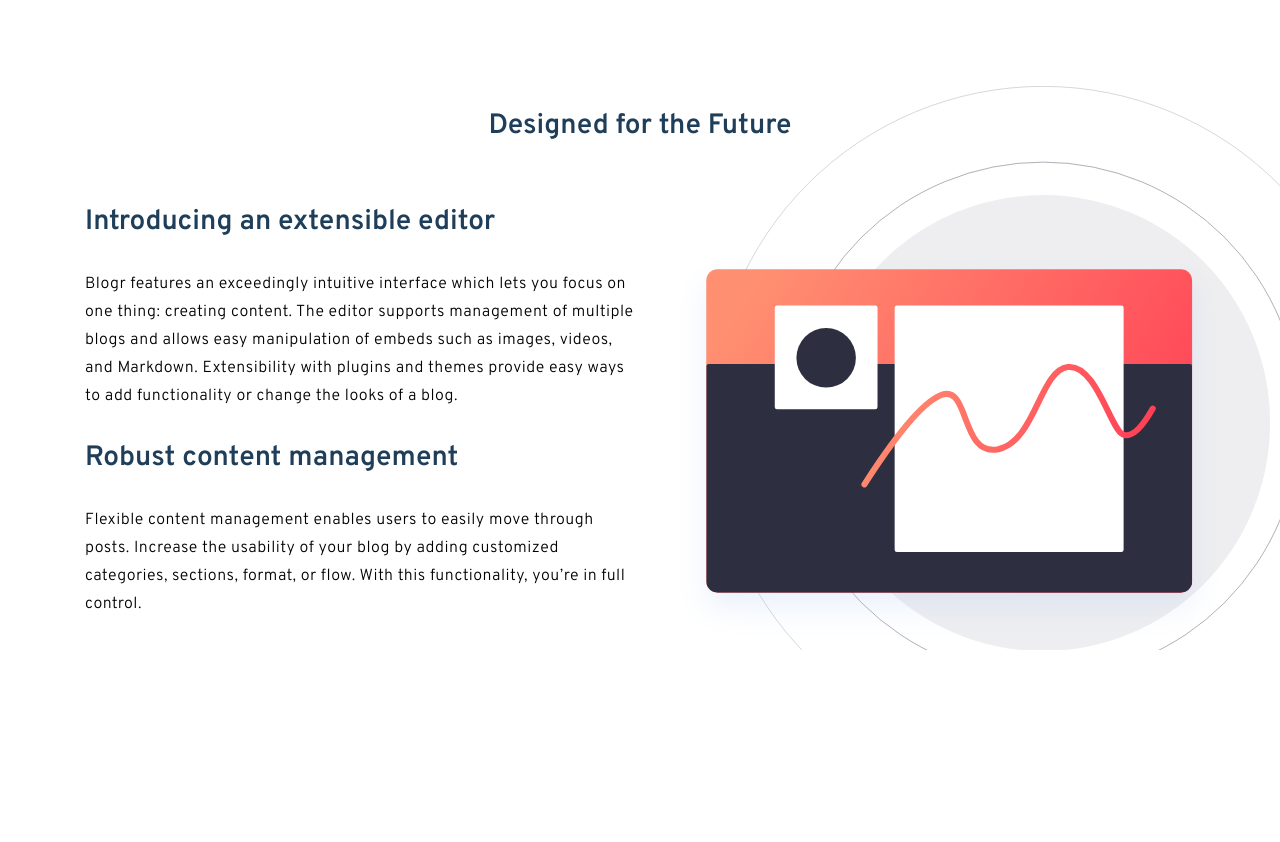
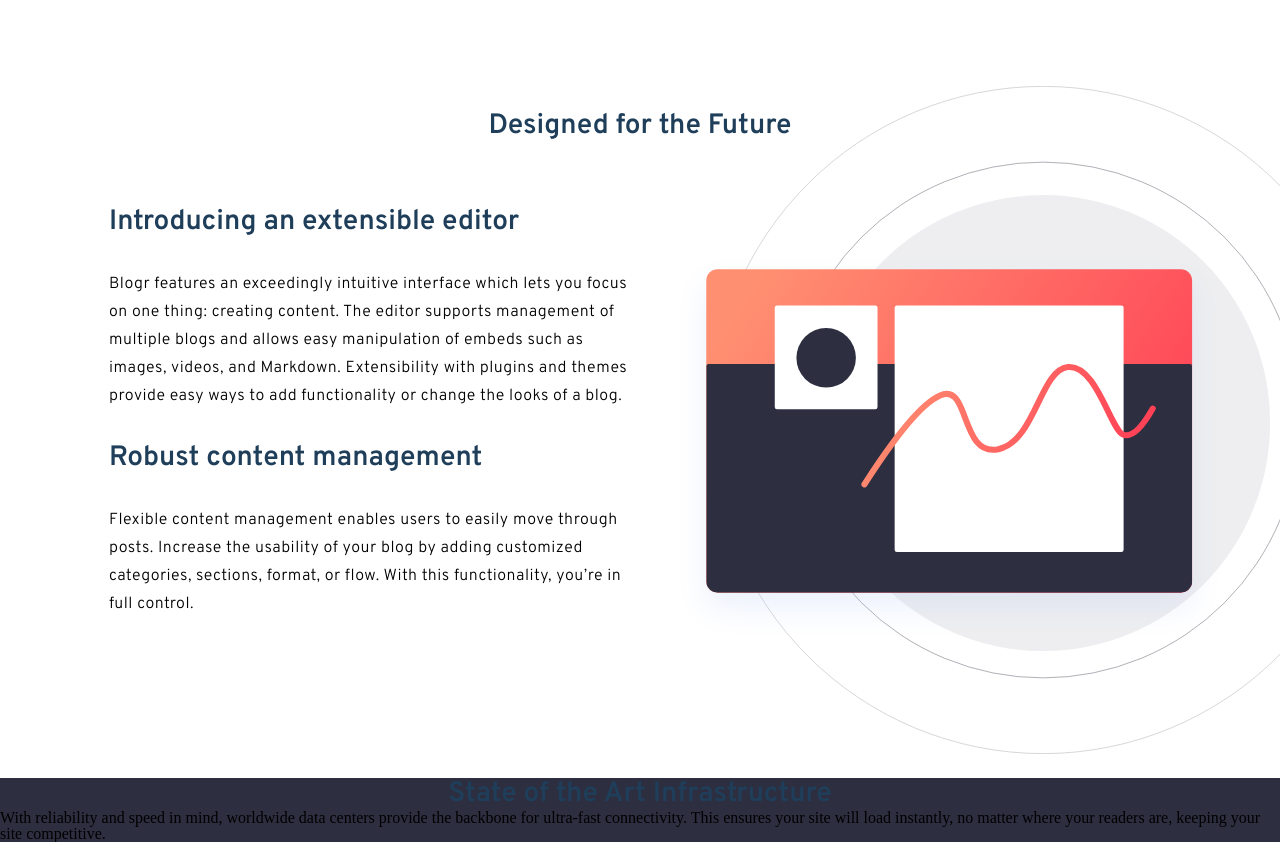
Before and after one commit to webstormcam/Blogr_Landing_Page, a plain HTML site: page index.html in a window 1280 px wide. Shown: the part 538-1380 px from the top of the page. Before the commit the page ends 1188 px from the top, so only its background shows below. Drawn offline with Linux system fonts and the light colour scheme.

Commit message:
Making the middle middle section

```diff
--- a/index.html
+++ b/index.html
@@ -93,7 +93,7 @@
                 </div>
                 <div class="part1-words">
                     <div class="word word1">
-                        <h2 class="word-headers">Introducing an extensible editor</h2>
+                        <h3 class="word-headers">Introducing an extensible editor</h3>
                         <p class="word-content">Blogr features an exceedingly intuitive interface which lets you focus
                             on one thing: creating
                             content. The editor supports management of multiple blogs and allows easy manipulation of
@@ -101,7 +101,7 @@
                             easy ways to add functionality or change the looks of a blog.</p>
                     </div>
                     <div class="word word2">
-                        <h2 class="word-headers">Robust content management</h2>
+                        <h3 class="word-headers">Robust content management</h3>
                         <p class="word-content">Flexible content management enables users to easily move through posts.
                             Increase the
                             usability of your blog by adding customized categories, sections, format, or flow. With this
@@ -110,6 +110,12 @@
                 </div>
             </div>
         </div>
+        <div id="part2">
+            <h2>State of the Art Infrastructure</h2>
+            <p>With reliability and speed in mind, worldwide data centers provide the backbone for ultra-fast
+                connectivity. This ensures your site will load instantly, no matter where your readers are, keeping your
+                site competitive.</p>
+        </div>
     </section>
     <script src="script.js"></script>
 </body>
--- a/style.css
+++ b/style.css
@@ -206,7 +206,7 @@ h1 {
 
 #middle {
     margin-top: 7rem;
-    padding: 0rem 1.5rem;
+
     display: flex;
     justify-content: center;
 }
@@ -249,6 +249,12 @@ h2 {
 
 .word-headers {
     padding: 0rem 1rem 0rem 1rem;
+    text-align: center;
+    color: #1F3E5A;
+    font-size: 28px;
+    font-family: 'Overpass', sans-serif;
+    font-weight: bold;
+    line-height: 32px;
 }
 
 .word-content {
@@ -265,6 +271,23 @@ h2 {
 .top-drawing-big {
     display: none;
 
+}
+
+#part1 {
+    padding: 0rem 1.5rem;
+}
+
+#part2 {
+    display: flex;
+    flex-direction: column;
+    align-items: center;
+    background-color: #2D2E40;
+    margin-top: 15rem;
+}
+
+#middle {
+    display: flex;
+    flex-direction: column;
 }
 
 
@@ -315,11 +338,17 @@ h2 {
         max-width: 1110px;
     }
 
+    #part2 {
+        margin-top: 8rem;
+        width: 100%;
+    }
+
     #middle {
         overflow: hidden;
         width: 100%;
         margin-top: 0rem;
-        padding: 7rem 1.5rem 0rem 1.5rem;
+        padding: 7rem 0rem 0rem 0rem;
+        align-items: center;
     }
 
 
@@ -391,6 +420,28 @@ h2 {
 
         }
 
+        .drawing-back {
+
+            left: 62rem;
+
+        }
+
+        .top-drawing-big {
+
+            width: 900px;
+        }
+
+        #middle {
+
+            /* padding: 10rem 1.5rem 7rem 1.5rem; */
+        }
+
+        h2 {
+            font-size: 40px;
+        }
+
+
+
 
 
 
```
